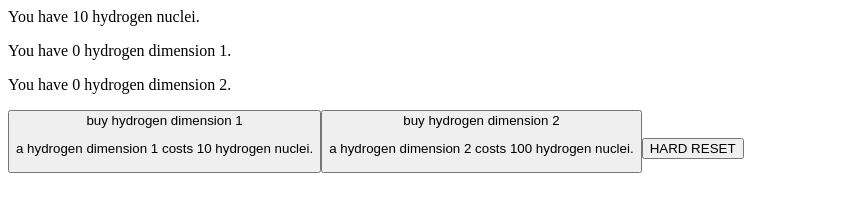
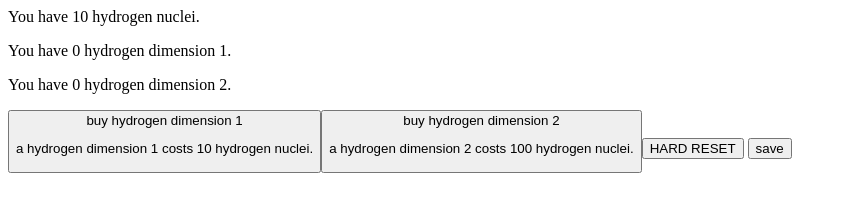
Before and after one commit to superopgamemaker/elemental-dimensions, a plain HTML site: page index.html in a window 1280 px wide. Shown: the whole page, without its empty margins (0-847 px from the left). Drawn offline with Linux system fonts and the light colour scheme.

Commit message:
bruh, why you forget to do a save button?

```diff
--- a/index.html
+++ b/index.html
@@ -23,4 +23,5 @@ You have 0 hydrogen dimension 2.
     </p>
   </tb>
   <button onclick='hardReset()'>HARD RESET</button>
+  <button onclick='save()'>save</button>
 </html>
```
